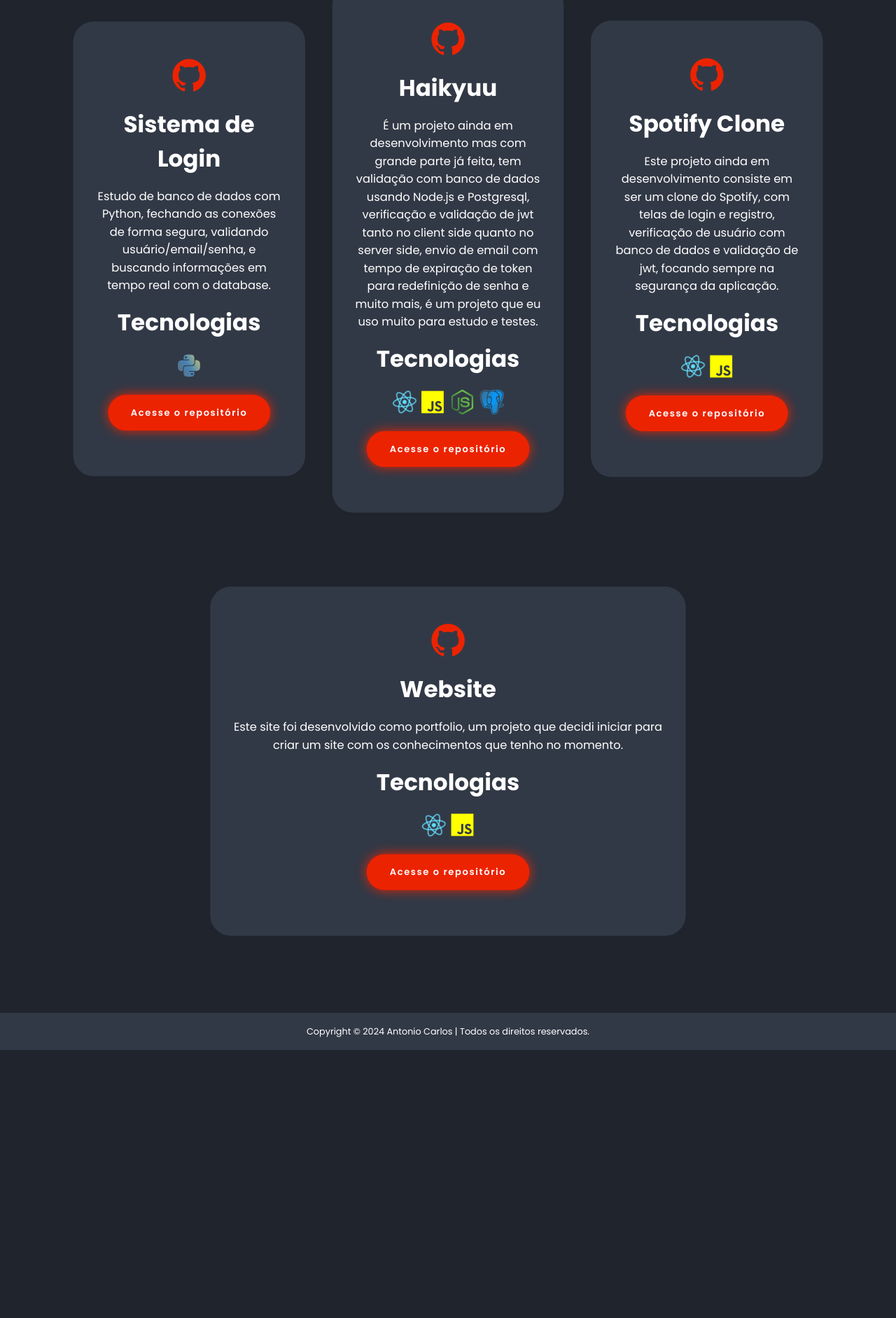
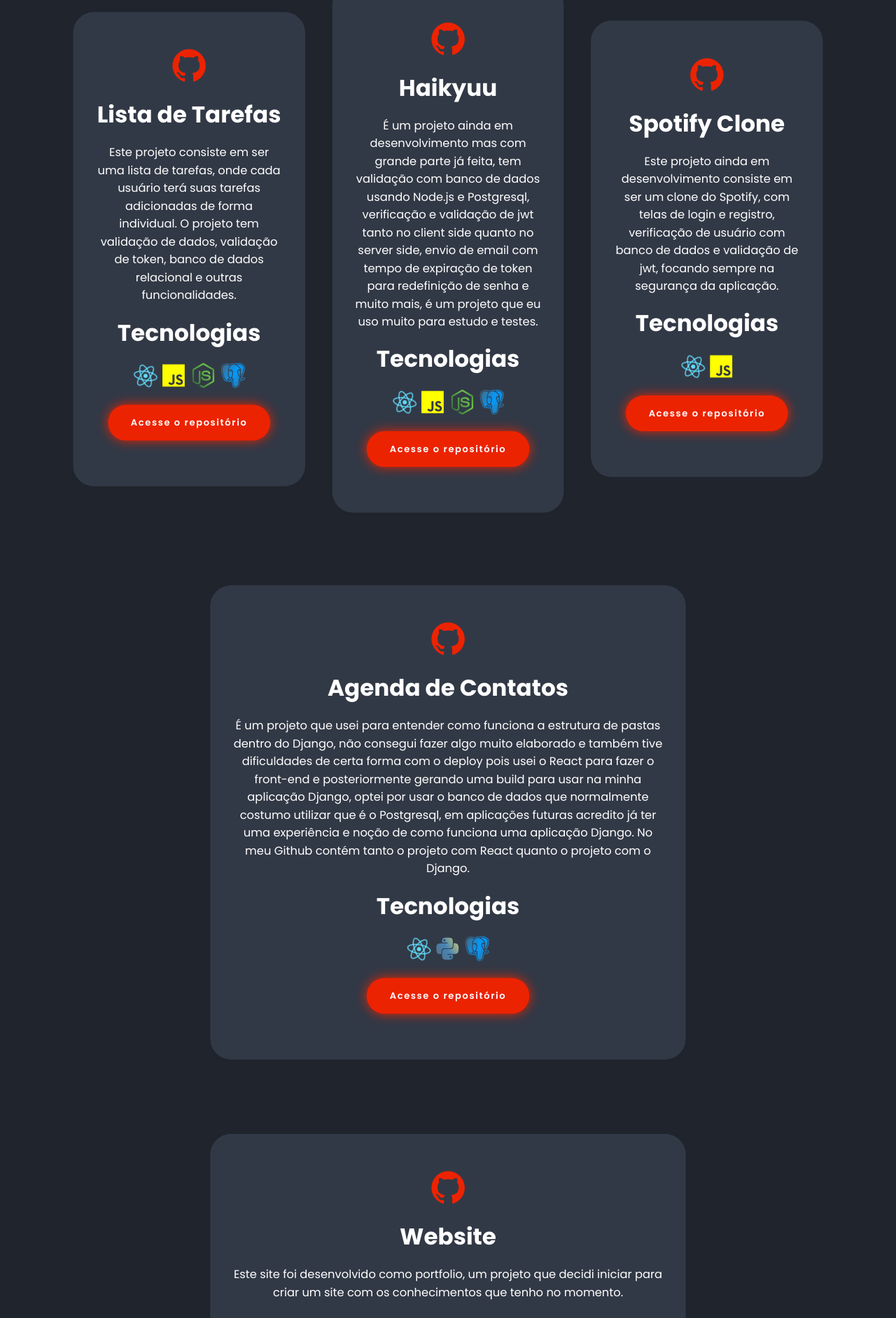
Before and after one commit to accsj/Portfolio, a React (Create React App) app: page /projetos in a window 1280 px wide. Shown: the part 305-2188 px from the top of the page at 70% size. Before the commit the page ends 1805 px from the top, so only its background shows below. Built offline with nearby package versions, Linux system fonts and the light colour scheme.

Commit message:
Alteração de projetos

```diff
--- a/src/componentes/ProjectsComponentes/Projetos/Projetos.css
+++ b/src/componentes/ProjectsComponentes/Projetos/Projetos.css
@@ -6,6 +6,7 @@
 .projects > h1 {
     font-size: 2.7rem;
     padding-top: 7rem;
+    cursor: default;
 }
 
 .cards-container {
--- a/src/componentes/ProjectsComponentes/Projetos/Projetos.jsx
+++ b/src/componentes/ProjectsComponentes/Projetos/Projetos.jsx
@@ -9,13 +9,17 @@
             <div className="cards-container">
                 <div className="cards">
                     <i class='bx bxl-github'></i>
-                        <h3>Sistema de Login</h3>
-                        <p>Estudo de banco de dados com Python, fechando as conexões de forma segura, validando usuário/email/senha, e buscando informações em tempo real com o database.</p>
+                        <h3>Lista de Tarefas</h3>
+                        <p>Este projeto consiste em ser uma lista de tarefas, onde cada usuário terá suas tarefas adicionadas de forma individual. O projeto tem validação de dados, validação de token, banco de dados relacional e outras funcionalidades.
+                        </p>
                         <h3>Tecnologias</h3>
                         <p>
-                            <i id="logopython" class='bx bxl-python'></i>
+                            <i id='logoreact' class='bx bxl-react'></i>
+                            <i id="logojs" class='bx bxl-javascript'></i>
+                            <i id='logonodejs' class='bx bxl-nodejs'></i>
+                            <i id='logopostgresql' class='bx bxl-postgresql' ></i>
                         </p>
-                        <ButtonGit link='https://github.com/accsj/Login-database' text='Acesse o repositório' />
+                        <ButtonGit link='https://github.com/accsj/Lista-de-Tarefas' text='Acesse o repositório' />
                 </div>
                 <div className="cards">
                     <i class='bx bxl-github'></i>
@@ -46,6 +50,22 @@
                 <div className="cardsite">
                     <div className="cards">
                         <i class='bx bxl-github'></i>
+                        <h3>Agenda de Contatos</h3>
+                        <p>É um projeto que usei para entender como funciona a estrutura de pastas dentro do Django, não consegui fazer algo muito elaborado e também tive dificuldades de certa forma com o deploy pois usei o React para fazer o front-end e posteriormente gerando uma build para usar na minha aplicação Django, optei por usar o banco de dados que normalmente costumo utilizar que é o Postgresql, em aplicações futuras acredito já ter uma experiência e noção de como funciona uma aplicação Django. No meu Github contém tanto o projeto com React quanto o projeto com o Django.</p>
+                        <h3>Tecnologias</h3>
+                        <p>
+                            <i id='logoreact' class='bx bxl-react'></i>
+                            <i id="logopython" class='bx bxl-python'></i>
+                            <i id='logopostgresql' class='bx bxl-postgresql' ></i>
+                        </p>
+                        <ButtonGit  link='https://github.com/accsj/Contatos-Django' text='Acesse o repositório'/>
+                    </div>
+                </div>
+            </div>
+            <div className="cards-container">
+                <div className="cardsite">
+                    <div className="cards">
+                        <i class='bx bxl-github'></i>
                         <h3>Website</h3>
                         <p>Este site foi desenvolvido como portfolio, um projeto que decidi iniciar para criar um site com os conhecimentos que tenho no momento.</p>
                         <h3>Tecnologias</h3>
```
